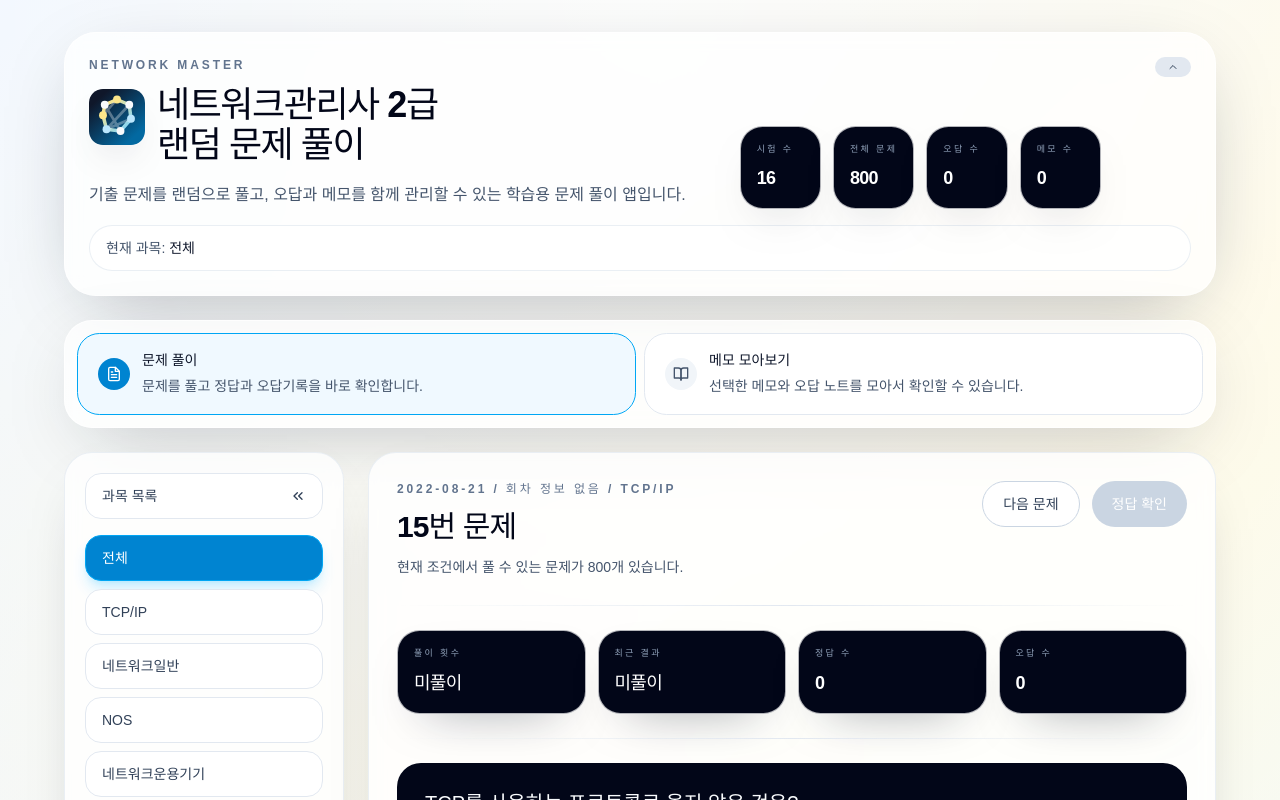
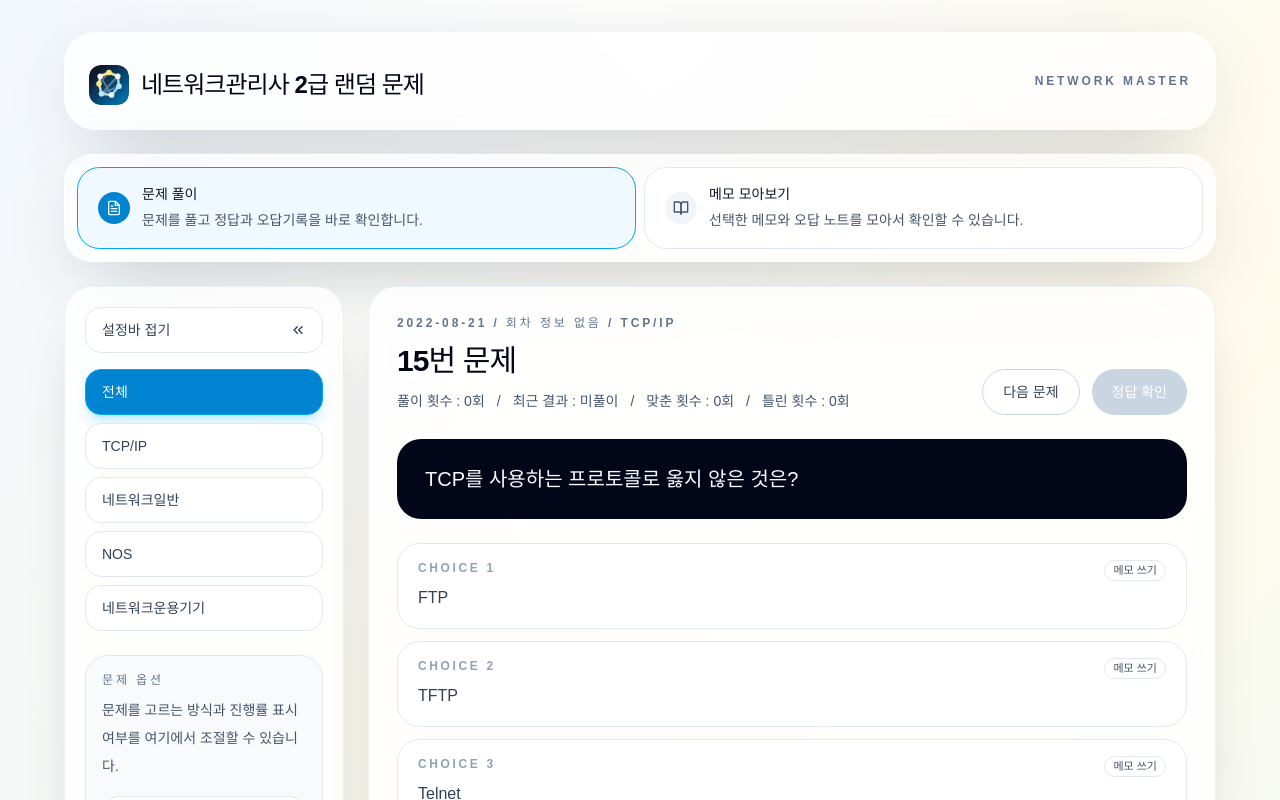
Before and after one commit to hahbr88/network_master, a React (Vite) app: page / in a window 1280 px wide. Shown: the top 800 px of the page. Built offline with nearby package versions, Linux system fonts and the light colour scheme.

Commit message:
refactor: 문제 풀이 화면 레이아웃 수정 및 미사용 코드 제거

```diff
--- a/src/App.tsx
+++ b/src/App.tsx
@@ -44,7 +44,7 @@ export default function App() {
   const [dataToolsOpen, setDataToolsOpen] = useState(false)
   const [noteQuery, setNoteQuery] = useState('')
   const [noteSearchOpen, setNoteSearchOpen] = useState(false)
-  const [titleOpen, setTitleOpen] = useState(initialUiState.titleOpen)
+  const [titleOpen] = useState(initialUiState.titleOpen)
   const [sidebarOpen, setSidebarOpen] = useState(initialUiState.sidebarOpen)
   const [view, setView] = useState<AppView>(initialUiState.view)
   const [quizFilter, setQuizFilter] = useState<QuizFilter>(
@@ -158,8 +158,6 @@ export default function App() {
     })
   }, [deferredNoteQuery, subjectFilteredNotes])
 
-  const wrongQuestionCount = questionCounts.wrong
-
   useEffect(() => {
     if (prioritizeUnsolved && quizFilter !== 'all') {
       setQuizFilter('all')
@@ -213,16 +211,9 @@ export default function App() {
   })
 
   return (
-    <main className="min-h-screen bg-[radial-gradient(circle_at_top,_rgba(255,255,255,0.88),_rgba(255,255,255,0.62)_32%,_rgba(239,246,255,0.96)_70%),linear-gradient(135deg,_#dbeafe,_#fef3c7_42%,_#dcfce7)] px-4 py-8 text-slate-900">
+    <main className="min-h-screen bg-[radial-gradient(circle_at_top,rgba(255,255,255,0.88),rgba(255,255,255,0.62)_32%,rgba(239,246,255,0.96)_70%),linear-gradient(135deg,#dbeafe,#fef3c7_42%,#dcfce7)] px-4 py-8 text-slate-900">
       <div className="mx-auto flex max-w-6xl flex-col gap-6">
-        <HeaderSection
-          currentSubject={subject}
-          noteCount={notedChoices.length}
-          onToggle={() => setTitleOpen((previous) => !previous)}
-          titleOpen={titleOpen}
-          wrongQuestionCount={wrongQuestionCount}
-        />
-
+        <HeaderSection/>
         <section className="rounded-[1.75rem] border border-white/70 bg-white/72 p-3 shadow-[0_20px_80px_-28px_rgba(15,23,42,0.35)] backdrop-blur">
           <div className="grid gap-2 md:grid-cols-2">
             <ViewToggleButton
--- a/src/app/components/HeaderSection.tsx
+++ b/src/app/components/HeaderSection.tsx
@@ -1,89 +1,18 @@
-import { FiChevronUp } from 'react-icons/fi'
-import { totalExamCount, totalQuestionCount } from '../../data'
 
-export function HeaderSection({
-  currentSubject,
-  noteCount,
-  onToggle,
-  titleOpen,
-  wrongQuestionCount,
-}: {
-  currentSubject: string
-  noteCount: number
-  onToggle: () => void
-  titleOpen: boolean
-  wrongQuestionCount: number
-}) {
-  if (!titleOpen) {
+export function HeaderSection() {
     return (
-      <button
-        type="button"
-        aria-expanded={titleOpen}
-        onClick={onToggle}
-        className="flex w-full items-center justify-between rounded-[2rem] border border-white/70 bg-white/72 p-4 text-left shadow-[0_20px_80px_-28px_rgba(15,23,42,0.35)] backdrop-blur transition hover:bg-white/80 focus:outline-none focus-visible:ring-2 focus-visible:ring-sky-400 focus-visible:ring-offset-2 md:p-6"
-      >
-        <div>
-          <p className="text-xs font-semibold tracking-[0.24em] text-slate-500 uppercase">
-            Network Master
-          </p>
+        <div className="flex w-full items-center justify-between rounded-[2rem] border border-white/70 bg-white/72 p-4 text-left shadow-[0_20px_80px_-28px_rgba(15,23,42,0.35)] backdrop-blur transition hover:bg-white/80 focus:outline-none focus-visible:ring-2 focus-visible:ring-sky-400 focus-visible:ring-offset-2 md:p-6">
           <div className="mt-2 flex items-center gap-3">
             <BrandLogo className="h-10 w-10 shrink-0 rounded-xl shadow-[0_16px_30px_-20px_rgba(15,23,42,0.8)]" />
             <h1 className="text-xl font-black tracking-[-0.04em] text-slate-950 md:text-2xl">
               네트워크관리사 2급 랜덤 문제
             </h1>
           </div>
-        </div>
-        <ChevronIcon open={titleOpen} />
-      </button>
-    )
-  }
-
-  return (
-    <section className="rounded-[2rem] border border-white/70 bg-white/72 p-4 shadow-[0_20px_80px_-28px_rgba(15,23,42,0.35)] backdrop-blur transition-all duration-300 ease-out md:p-6">
-      <div className="flex flex-col gap-6 lg:flex-row lg:items-end lg:justify-between">
-        <div className="max-w-3xl">
-          <p className="text-xs font-semibold tracking-[0.24em] text-slate-500 uppercase">
+          <p className="text-xs hidden md:block font-semibold tracking-[0.24em] text-slate-500 uppercase">
             Network Master
           </p>
-          <div className="mt-3 flex items-start gap-3 md:gap-4">
-            <div>
-              <div className="flex gap-3">
-                <BrandLogo className="mt-1 h-11 w-11 shrink-0 rounded-xl shadow-[0_18px_38px_-22px_rgba(15,23,42,0.8)] md:h-14 md:w-14" />
-                <h1 className="text-2xl font-black tracking-[-0.04em] text-slate-950 md:text-4xl">
-                  네트워크관리사 2급
-                  <br />
-                  랜덤 문제 풀이
-                </h1>
-              </div>
-              <p className="mt-4 max-w-2xl text-sm leading-7 text-slate-600 md:text-base">
-                기출 문제를 랜덤으로 풀고, 오답과 메모를 함께 관리할 수 있는 학습용 문제 풀이 앱입니다.
-              </p>
-            </div>
-          </div>
         </div>
-
-        <div className="grid grid-cols-2 gap-3 md:grid-cols-4">
-          <StatCard label="시험 수" value={`${totalExamCount}`} />
-          <StatCard label="전체 문제" value={`${totalQuestionCount}`} />
-          <StatCard label="오답 수" value={`${wrongQuestionCount}`} />
-          <StatCard label="메모 수" value={`${noteCount}`} />
-        </div>
-
-        <button
-          type="button"
-          aria-expanded={titleOpen}
-          onClick={onToggle}
-          className="self-start rounded-full bg-slate-200 px-3 py-1 text-xs font-semibold text-slate-700 transition hover:bg-slate-300 focus:outline-none focus-visible:ring-2 focus-visible:ring-sky-400 focus-visible:ring-offset-2"
-        >
-          <FiChevronUp />
-        </button>
-      </div>
-
-      <div className="mt-4 rounded-[1.5rem] border border-slate-200/70 bg-white/70 px-4 py-3 text-sm text-slate-600">
-        현재 과목: <span className="font-semibold text-slate-900">{currentSubject}</span>
-      </div>
-    </section>
-  )
+    )
 }
 
 function BrandLogo({ className }: { className?: string }) {
@@ -144,33 +73,3 @@ function BrandLogo({ className }: { className?: string }) {
     </svg>
   )
 }
-
-function StatCard({ label, value }: { label: string; value: string }) {
-  return (
-    <div className="rounded-[1.4rem] border border-white/70 bg-slate-950 px-4 py-4 text-white shadow-[0_20px_50px_-30px_rgba(15,23,42,0.6)]">
-      <p className="text-[9px] font-semibold tracking-[0.26em] text-slate-400 uppercase">
-        {label}
-      </p>
-      <p className="mt-2 text-lg font-black tracking-[-0.04em]">{value}</p>
-    </div>
-  )
-}
-
-function ChevronIcon({ open }: { open: boolean }) {
-  return (
-    <svg
-      viewBox="0 0 20 20"
-      className={`h-4 w-4 transition ${open ? 'rotate-180' : ''}`}
-      fill="none"
-      stroke="currentColor"
-      strokeWidth="1.8"
-      aria-hidden="true"
-    >
-      <path
-        d="M5 7.5 10 12.5 15 7.5"
-        strokeLinecap="round"
-        strokeLinejoin="round"
-      />
-    </svg>
-  )
-}
--- a/src/app/components/QuizPanel.tsx
+++ b/src/app/components/QuizPanel.tsx
@@ -3,7 +3,6 @@ import { FiLoader } from 'react-icons/fi'
 import type { ChoiceNumber, QuestionCard, QuestionProgress } from '../../types'
 import type { QuizFilter } from '../types'
 import {
-  formatAttemptText,
   formatExamLabel,
   formatLastResult,
   TEXT_CORRECT,
@@ -13,7 +12,6 @@ import {
 export function QuizPanel({
   current,
   currentProgress,
-  eligibleCount,
   onChoiceNoteChange,
   onNextQuestion,
   onSelect,
@@ -86,8 +84,14 @@ export function QuizPanel({
         window.clearTimeout(timeoutId)
         delete aiExplanationTimersRef.current[panelKey]
       }
-      setAiExplanationRequested((previous) => ({ ...previous, [panelKey]: false }))
-      setAiExplanationVisible((previous) => ({ ...previous, [panelKey]: false }))
+      setAiExplanationRequested((previous) => ({
+        ...previous,
+        [panelKey]: false,
+      }))
+      setAiExplanationVisible((previous) => ({
+        ...previous,
+        [panelKey]: false,
+      }))
       return
     }
 
@@ -97,7 +101,10 @@ export function QuizPanel({
         window.clearTimeout(timeoutId)
         delete aiExplanationTimersRef.current[panelKey]
       }
-      setAiExplanationRequested((previous) => ({ ...previous, [panelKey]: false }))
+      setAiExplanationRequested((previous) => ({
+        ...previous,
+        [panelKey]: false,
+      }))
       return
     }
 
@@ -113,7 +120,7 @@ export function QuizPanel({
 
   return (
     <div className="flex flex-col gap-6 pb-14 md:pb-0">
-      <div className="flex flex-col gap-4 md:flex-row md:items-start md:justify-between">
+      <div className="flex flex-col gap-4 xl:flex-row xl:items-start xl:justify-between">
         <div>
           <p className="text-xs font-semibold tracking-[0.24em] text-slate-500 uppercase">
             {formatExamLabel(current)}
@@ -121,16 +128,22 @@ export function QuizPanel({
           <h2 className="mt-3 text-2xl font-bold tracking-[-0.03em] text-slate-950 md:text-3xl">
             {current.number}번 문제
           </h2>
-          <p className="mt-2 text-sm leading-7 text-slate-600">
-            현재 조건에서 풀 수 있는 문제가 {eligibleCount}개 있습니다.
-          </p>
+          <div className="mt-2 flex flex-wrap gap-3 text-sm leading-7 text-slate-600">
+            <div>풀이 횟수 : {currentProgress.attempts}회</div>
+            <span>/</span>
+            <div>최근 결과 : {formatLastResult(currentProgress)}</div>
+            <span>/</span>
+            <div>맞춘 횟수 : {currentProgress.correctCount}회</div>
+            <span>/</span>
+            <div>틀린 횟수 : {currentProgress.wrongCount}회</div>
+          </div>
         </div>
 
-        <div className="hidden gap-3 md:flex">
+        <div className="hidden gap-3 md:flex md:self-end xl:shrink-0">
           <button
             type="button"
             onClick={onNextQuestion}
-            className="cursor-pointer rounded-full border border-slate-300 bg-white px-5 py-3 text-sm font-semibold text-slate-700 transition hover:border-slate-400 hover:bg-slate-50"
+            className="cursor-pointer rounded-full border border-slate-300 bg-white px-5 py-3 text-sm font-semibold whitespace-nowrap text-slate-700 transition hover:border-slate-400 hover:bg-slate-50"
           >
             다음 문제
           </button>
@@ -138,24 +151,13 @@ export function QuizPanel({
           <button
             type="button"
             onClick={onSubmit}
-            disabled={selected === null}
-            className="cursor-pointer rounded-full bg-slate-950 px-5 py-3 text-sm font-semibold text-white transition hover:bg-slate-800 disabled:cursor-not-allowed disabled:bg-slate-300"
+            disabled={selected === null || revealed}
+            className="cursor-pointer rounded-full bg-slate-950 px-5 py-3 text-sm font-semibold whitespace-nowrap text-white transition hover:bg-slate-800 disabled:cursor-not-allowed disabled:bg-slate-300"
           >
             정답 확인
           </button>
         </div>
       </div>
-
-      <div className="h-px w-full bg-gradient-to-r from-transparent via-slate-200 to-transparent" />
-
-      <div className="grid grid-cols-2 gap-3 md:grid-cols-4">
-        <StatCard label="풀이 횟수" value={formatAttemptText(currentProgress.attempts)} />
-        <StatCard label="최근 결과" value={formatLastResult(currentProgress)} />
-        <StatCard label="정답 수" value={`${currentProgress.correctCount}`} />
-        <StatCard label="오답 수" value={`${currentProgress.wrongCount}`} />
-      </div>
-
-      <div className="h-px w-full bg-gradient-to-r from-transparent via-slate-200 to-transparent" />
 
       <div className="rounded-[1.5rem] bg-slate-950 px-5 py-6 text-slate-50 md:px-7">
         <p className="text-lg leading-8 md:text-xl">{current.question}</p>
@@ -194,12 +196,15 @@ export function QuizPanel({
                 <button
                   type="button"
                   onClick={() => onSelect(choiceNumber)}
-                  className="min-w-0 flex-1 rounded-xl text-left outline-none focus:outline-none focus-visible:ring-2 focus-visible:ring-sky-400 focus-visible:ring-offset-2"
+                  disabled={revealed}
+                  className="min-w-0 flex-1 rounded-xl text-left outline-none focus:outline-none focus-visible:ring-2 focus-visible:ring-sky-400 focus-visible:ring-offset-2 disabled:cursor-default"
                 >
                   <span className="block text-xs font-semibold tracking-[0.22em] text-slate-400 uppercase">
                     Choice {choiceNumber}
                   </span>
-                  <span className="mt-2 block text-base leading-7">{choice}</span>
+                  <span className="mt-2 block text-base leading-7">
+                    {choice}
+                  </span>
                 </button>
 
                 <button
@@ -214,7 +219,11 @@ export function QuizPanel({
                         : 'border-slate-200 bg-white text-slate-600 hover:border-slate-300 hover:bg-slate-50'
                   }`}
                 >
-                  {notesOpen ? '메모 닫기' : hasNote ? '메모 보기' : '메모 쓰기'}
+                  {notesOpen
+                    ? '메모 닫기'
+                    : hasNote
+                      ? '메모 보기'
+                      : '메모 쓰기'}
                 </button>
               </div>
 
@@ -303,7 +312,9 @@ export function QuizPanel({
               </button>
             </div>
           ) : null}
-          {answerAiRequested && !answerAiVisible && current.answerExplanation ? (
+          {answerAiRequested &&
+          !answerAiVisible &&
+          current.answerExplanation ? (
             <div className="mt-4 rounded-[1.2rem] border border-slate-200/80 bg-white/70 px-4 py-4">
               <p className="text-xs font-semibold tracking-[0.22em] text-slate-500 uppercase">
                 정답 해설
@@ -328,7 +339,8 @@ export function QuizPanel({
         </div>
       ) : (
         <div className="rounded-[1.5rem] border border-dashed border-slate-300 bg-slate-50 px-5 py-2 text-sm leading-7 text-slate-600">
-          선택지를 고른 뒤 정답 확인을 누르거나, 키보드 Enter를 눌러 바로 채점할 수 있습니다.
+          선택지를 고른 뒤 정답 확인을 누르거나, 키보드 Enter를 눌러 바로 채점할
+          수 있습니다.
         </div>
       )}
 
@@ -345,24 +357,13 @@ export function QuizPanel({
           <button
             type="button"
             onClick={onSubmit}
-            disabled={selected === null}
+            disabled={selected === null || revealed}
             className="flex-1 cursor-pointer rounded-full bg-slate-950 px-5 py-3 text-sm font-semibold text-white transition hover:bg-slate-800 disabled:cursor-not-allowed disabled:bg-slate-300"
           >
             정답 확인
           </button>
         </div>
       </div>
-    </div>
-  )
-}
-
-function StatCard({ label, value }: { label: string; value: string }) {
-  return (
-    <div className="rounded-[1.4rem] border border-white/70 bg-slate-950 px-4 py-4 text-white shadow-[0_20px_50px_-30px_rgba(15,23,42,0.6)]">
-      <p className="text-[9px] font-semibold tracking-[0.26em] text-slate-400 uppercase">
-        {label}
-      </p>
-      <p className="mt-2 text-lg font-black tracking-[-0.04em]">{value}</p>
     </div>
   )
 }
--- a/src/app/components/SidebarPanel.tsx
+++ b/src/app/components/SidebarPanel.tsx
@@ -26,9 +26,9 @@ export function SidebarPanel({
             type="button"
             aria-expanded={isOpen}
             onClick={onClose}
-            className="flex w-full items-center justify-between rounded-2xl border border-slate-200 bg-white/70 px-4 py-3 text-left text-sm font-semibold text-slate-700 transition hover:border-slate-300 hover:bg-white focus:outline-none focus-visible:ring-2 focus-visible:ring-sky-400 focus-visible:ring-offset-2"
+            className="flex cursor-pointer w-full items-center justify-between rounded-2xl border border-slate-200 bg-white/70 px-4 py-3 text-left text-sm font-semibold text-slate-700 transition hover:border-slate-300 hover:bg-white focus:outline-none focus-visible:ring-2 focus-visible:ring-sky-400 focus-visible:ring-offset-2"
           >
-            <span>과목 목록</span>
+            <span>설정바 접기</span>
             <FiChevronsLeft className="h-4 w-4" />
           </button>
 
@@ -58,15 +58,15 @@ export function SidebarPanel({
       ) : null}
 
       {!isOpen ? (
-        <div className="mb-5">
+        <div className="mb-1">
           <button
             type="button"
             aria-expanded={isOpen}
             onClick={onOpen}
-            className="flex items-center gap-2 rounded-full border border-slate-300 bg-white px-4 py-2 text-sm font-semibold text-slate-700 transition hover:border-slate-400 hover:bg-slate-50 focus:outline-none focus-visible:ring-2 focus-visible:ring-sky-400 focus-visible:ring-offset-2"
+            className="flex cursor-pointer items-center gap-2 rounded-full border border-slate-300 bg-white px-4 py-2 text-sm font-semibold text-slate-700 transition hover:border-slate-400 hover:bg-slate-50 focus:outline-none focus-visible:ring-2 focus-visible:ring-sky-400 focus-visible:ring-offset-2"
           >
             <FiAlignJustify className="h-4 w-4" />
-            <span>과목 펼치기</span>
+            <span>설정바 열기</span>
           </button>
         </div>
       ) : null}
```
